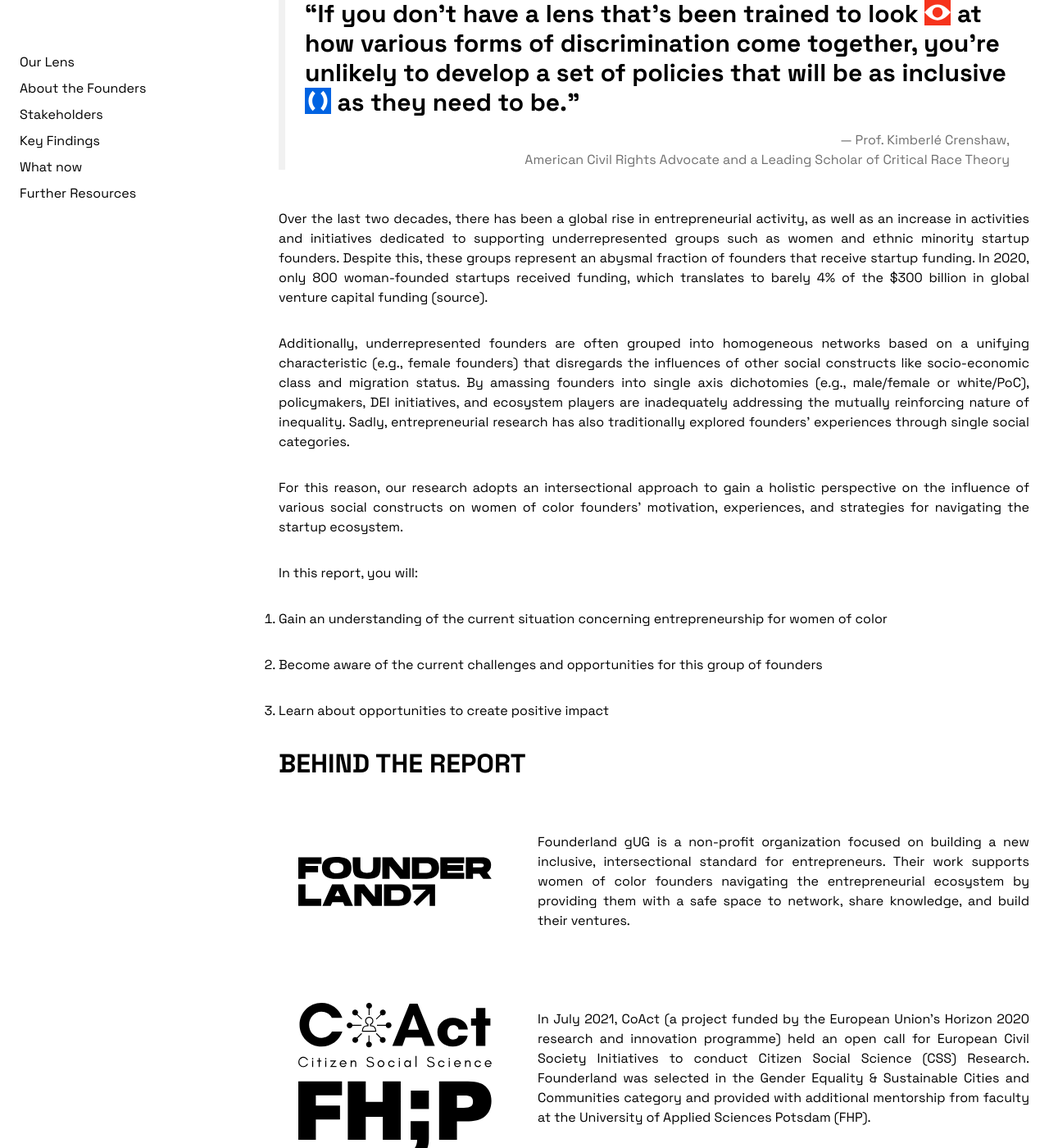
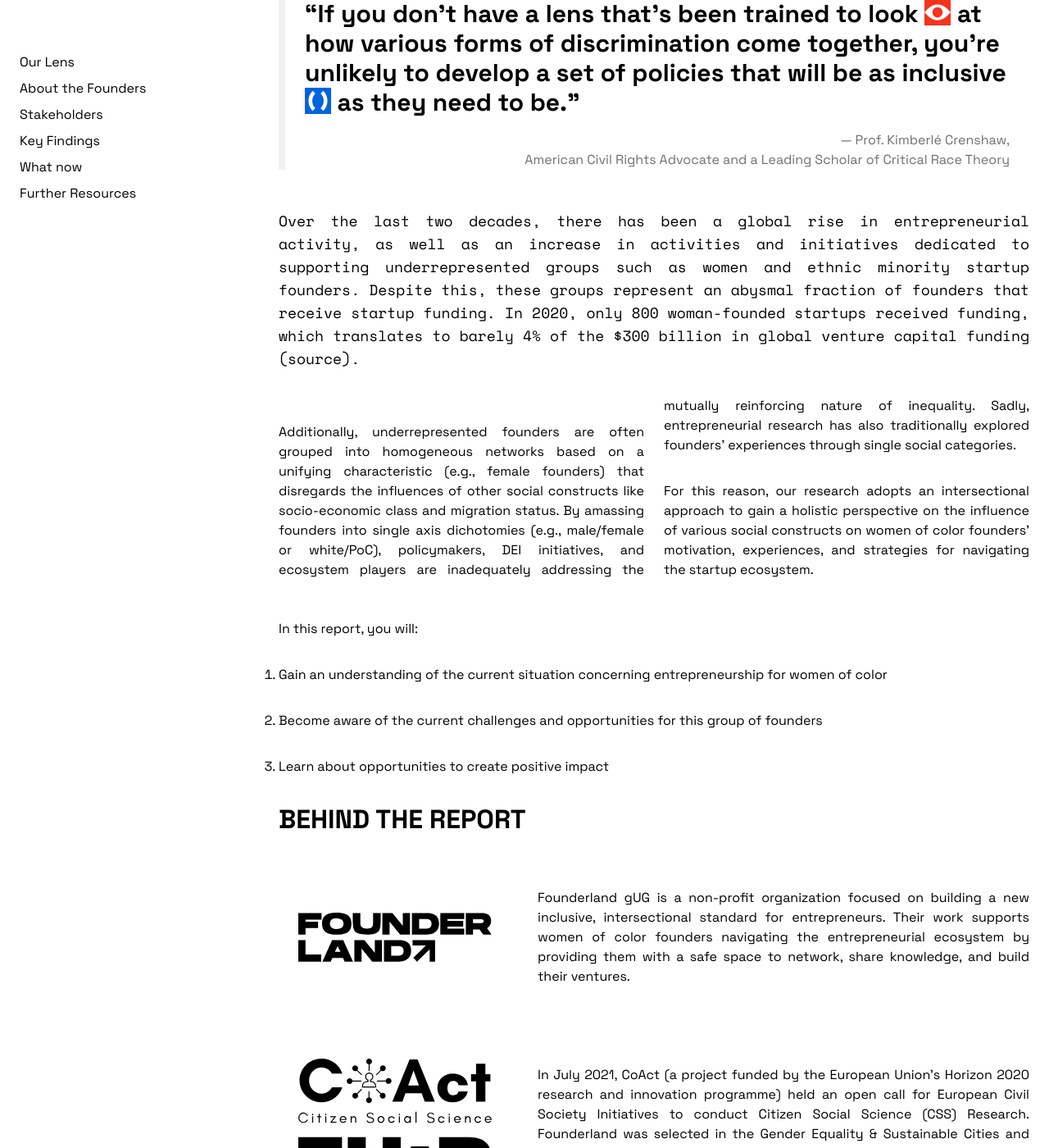
Before and after one commit to Founderland/Report, a Jekyll site: the page built from index.html, in a window 1280 px wide and 1400 px high, scrolled down 956 px. Shown: the whole window at 82% size. Built offline with Jekyll 4.4.1, drawn with Linux system fonts in a browser that asks for light colours.

Commit message:
trying out columns

```diff
--- a/_includes/section_1-our_lens.html
+++ b/_includes/section_1-our_lens.html
@@ -5,9 +5,11 @@
     </blockquote>
     <figcaption>— Prof. Kimberlé Crenshaw,<br>American Civil Rights Advocate and a Leading Scholar of Critical Race Theory</figcaption>
 </figure>
-<p>Over the last two decades, there has been a global rise in entrepreneurial activity, as well as an increase in activities and initiatives dedicated to supporting underrepresented groups such as women and ethnic minority startup founders. Despite this, these groups represent an abysmal fraction of founders that receive startup funding. In 2020, only 800 woman-founded startups received funding, which translates to barely 4% of the $300 billion in global venture capital funding (source).</p>
-<p>Additionally, underrepresented founders are often grouped into homogeneous networks based on a unifying characteristic (e.g., female founders) that disregards the influences of other social constructs like socio-economic class and migration status. By amassing founders into single axis dichotomies (e.g., male/female or white/PoC), policymakers, DEI initiatives, and ecosystem players are inadequately addressing the mutually reinforcing nature of inequality. Sadly, entrepreneurial research has also traditionally explored founders' experiences through single social categories.</p>
-<p>For this reason, our research adopts an intersectional approach to gain a holistic perspective on the influence of various social constructs on women of color founders' motivation, experiences, and strategies for navigating the startup ecosystem.</p>
+<p class="lead">Over the last two decades, there has been a global rise in entrepreneurial activity, as well as an increase in activities and initiatives dedicated to supporting underrepresented groups such as women and ethnic minority startup founders. Despite this, these groups represent an abysmal fraction of founders that receive startup funding. In 2020, only 800 woman-founded startups received funding, which translates to barely 4% of the $300 billion in global venture capital funding (source).</p>
+<div class="columns-2 gap-6">
+    <p>Additionally, underrepresented founders are often grouped into homogeneous networks based on a unifying characteristic (e.g., female founders) that disregards the influences of other social constructs like socio-economic class and migration status. By amassing founders into single axis dichotomies (e.g., male/female or white/PoC), policymakers, DEI initiatives, and ecosystem players are inadequately addressing the mutually reinforcing nature of inequality. Sadly, entrepreneurial research has also traditionally explored founders' experiences through single social categories.</p>
+    <p>For this reason, our research adopts an intersectional approach to gain a holistic perspective on the influence of various social constructs on women of color founders' motivation, experiences, and strategies for navigating the startup ecosystem.</p>
+</div>
 <p>In this report, you will:</p>
 <ul>
     <li>Gain an understanding of the current situation concerning entrepreneurship for women of color</li>
--- a/assets/styles/output.css
+++ b/assets/styles/output.css
@@ -626,6 +626,11 @@
   width: 100%;
 }
 
+.columns-2 {
+  -moz-columns: 2;
+       columns: 2;
+}
+
 .grid-cols-2 {
   grid-template-columns: repeat(2, minmax(0, 1fr));
 }
@@ -668,6 +673,10 @@
 
 .gap-8 {
   gap: 2rem;
+}
+
+.gap-6 {
+  gap: 1.5rem;
 }
 
 .scroll-smooth {
```
